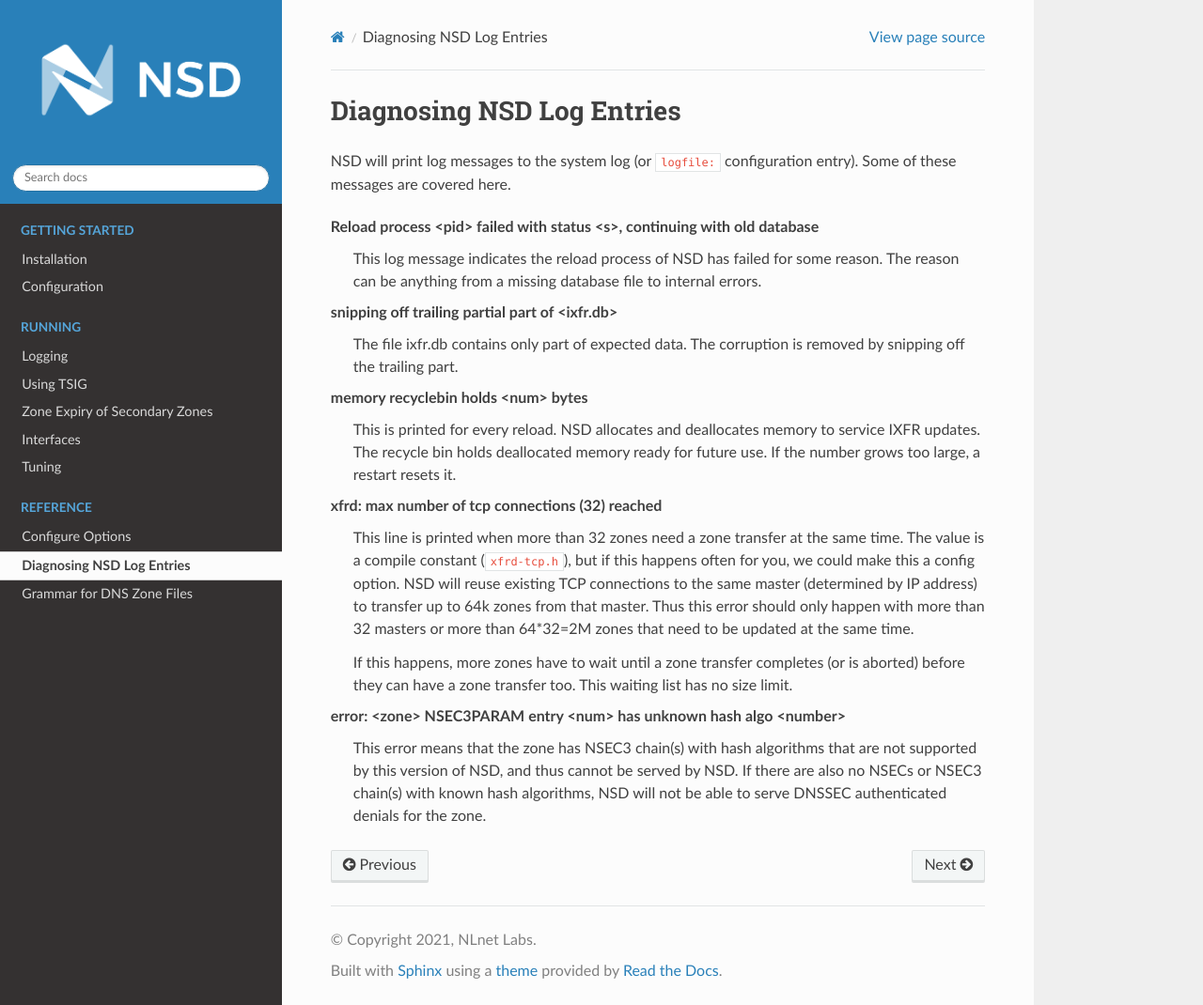
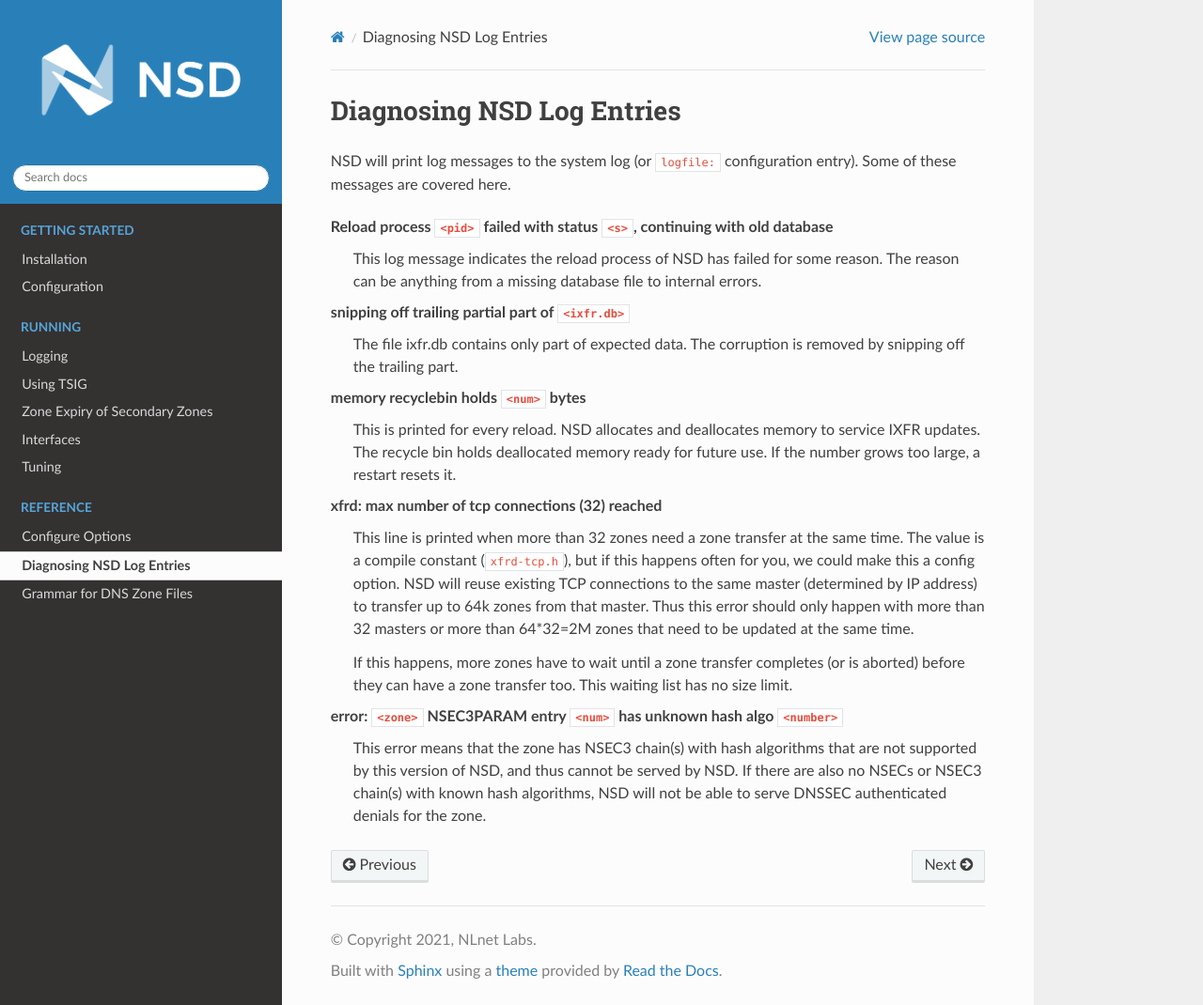
Before and after one commit to NLnetLabs/nsd-manual, a Sphinx documentation site: the page built from source/reference/log-diagnosis.rst, in a window 1280 px wide and 1070 px high. Shown: the whole window at 94% size. Built offline with Sphinx 7.4.7 and the Read the Docs theme 2.0.0, drawn with Linux system fonts in a browser that asks for light colours.

Commit message:
Formatting

```diff
--- a/source/reference/log-diagnosis.rst
+++ b/source/reference/log-diagnosis.rst
@@ -6,16 +6,16 @@
 NSD will print log messages to the system log (or ``logfile:`` configuration
 entry). Some of these messages are covered here.
 
-Reload process <pid> failed with status <s>, continuing with old database
+Reload process ``<pid>`` failed with status ``<s>``, continuing with old database
     This log message indicates the reload process of NSD has failed for some
     reason.  The reason can be anything from a missing database file to internal
     errors.
 
-snipping off trailing partial part of <ixfr.db>
+snipping off trailing partial part of ``<ixfr.db>``
     The file ixfr.db contains only part of expected data.
     The corruption is removed by snipping off the trailing part.
 
-memory recyclebin holds <num> bytes
+memory recyclebin holds ``<num>`` bytes
     This is printed for every reload. NSD allocates and deallocates memory to
     service IXFR updates. The recycle bin holds deallocated memory ready for
     future use. If the number grows too large, a restart resets it.
@@ -33,7 +33,7 @@
     (or is aborted) before they can have a zone transfer too. This waiting
     list has no size limit.
 
-error: <zone> NSEC3PARAM entry <num> has unknown hash algo <number>
+error: ``<zone>`` NSEC3PARAM entry ``<num>`` has unknown hash algo ``<number>``
     This error means that the zone has NSEC3 chain(s) with hash algorithms that
     are not supported by this version of NSD, and thus cannot be served by NSD.
     If there are also no NSECs or NSEC3 chain(s) with known hash algorithms, NSD
```
